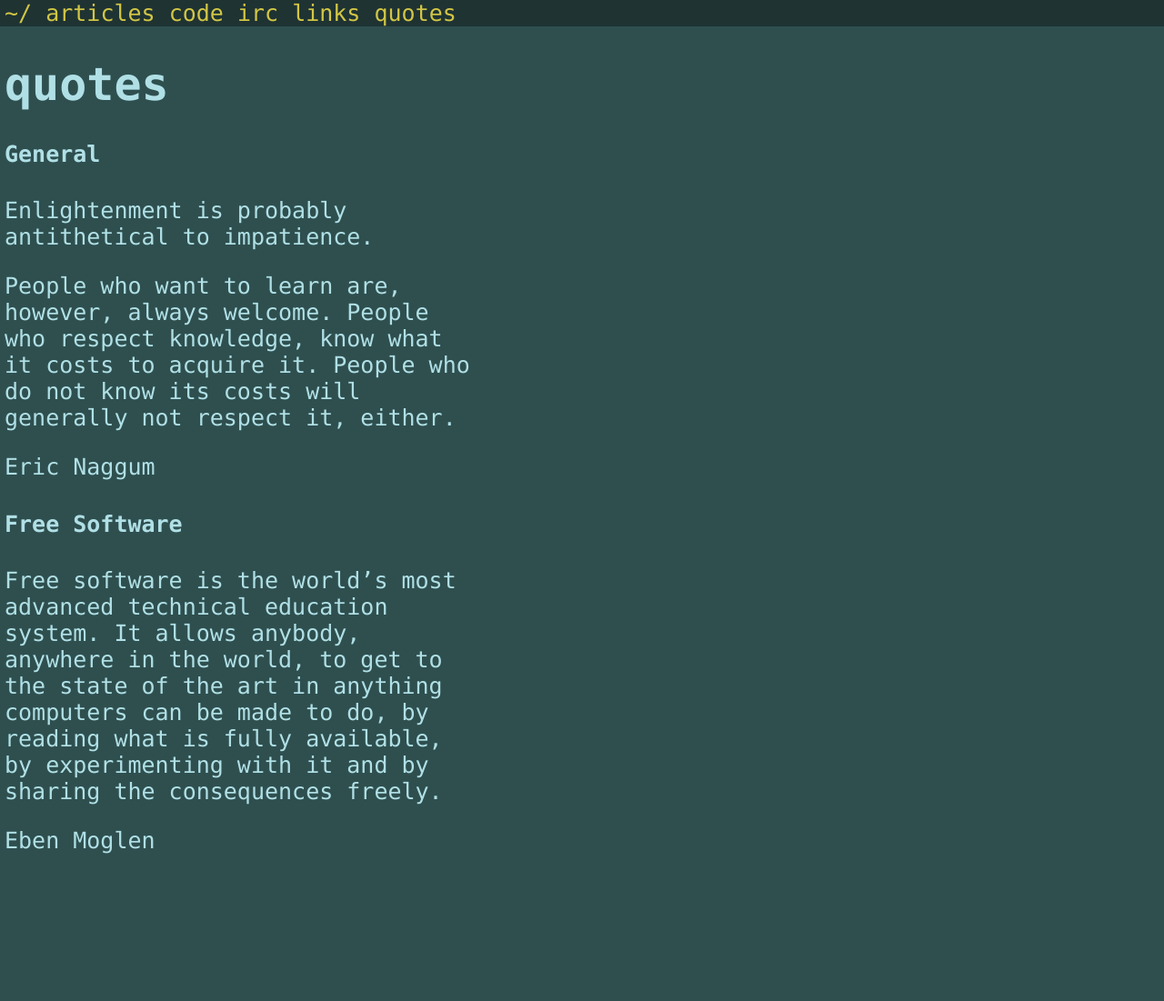
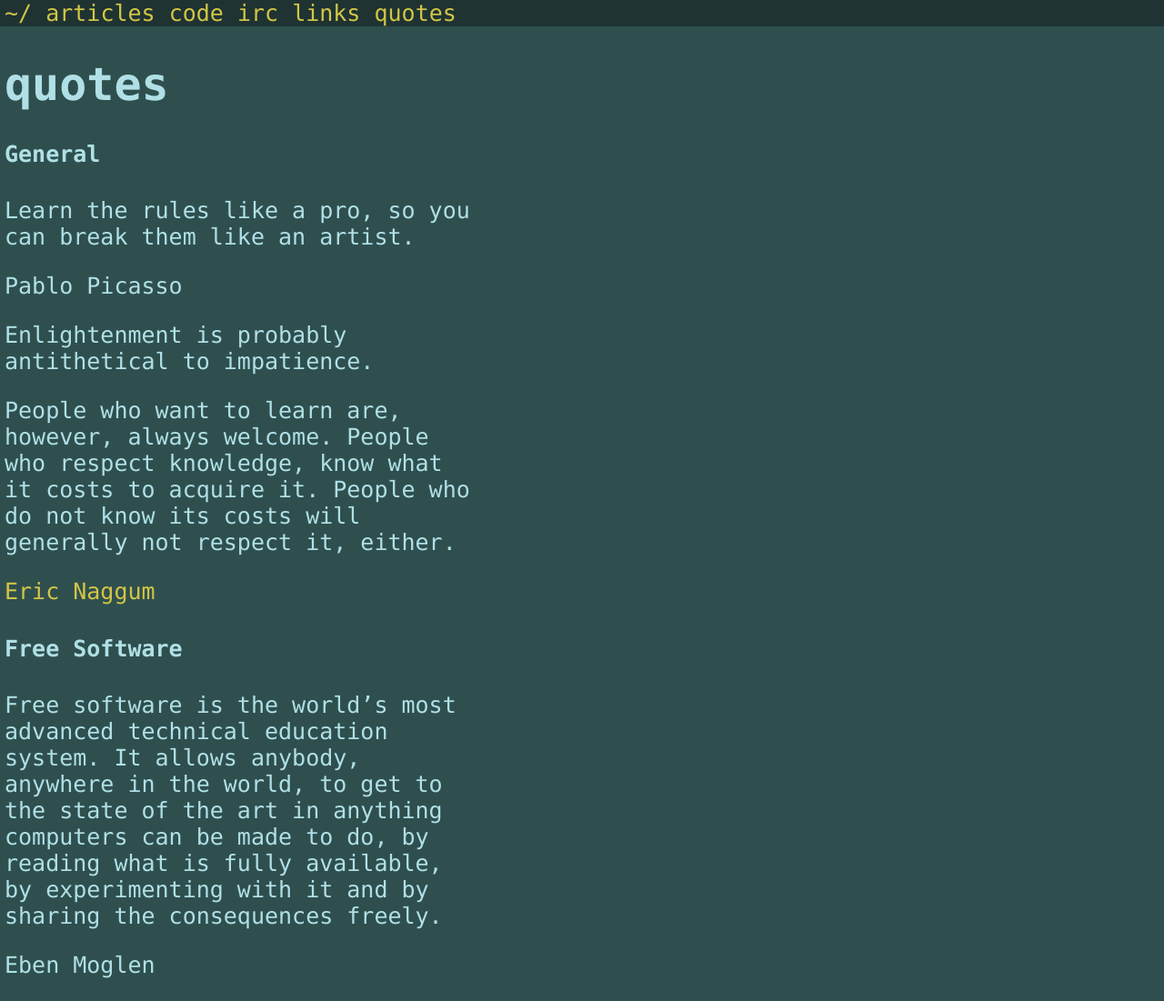
Before and after one commit to codesurfers/codesurfers.github.io, a Jekyll site: the page built from quotes/index.md, in a window 1280 px wide. Shown: the whole page at 91% size. Built offline with Jekyll 4.4.1, drawn with Linux system fonts in a browser that asks for light colours; Markdown is read by kramdown in place of the engine named in the settings; before the commit the page ends 964 px from its top, so only the background shows below that.

Commit message:
Add Picasso quote

```diff
--- a/quotes/index.md
+++ b/quotes/index.md
@@ -5,13 +5,17 @@ title: quotes
 
 #### General
 
+Learn the rules like a pro, so you can break them like an artist.
+
+Pablo Picasso
+
 Enlightenment is probably antithetical to impatience.
 
 People who want to learn are, however, always welcome.  People who
 respect knowledge, know what it costs to acquire it.  People who do
 not know its costs will generally not respect it, either.
 
-Eric Naggum
+[Eric Naggum](http://www.xach.com/naggum/)
 
 #### Free Software
 
```
